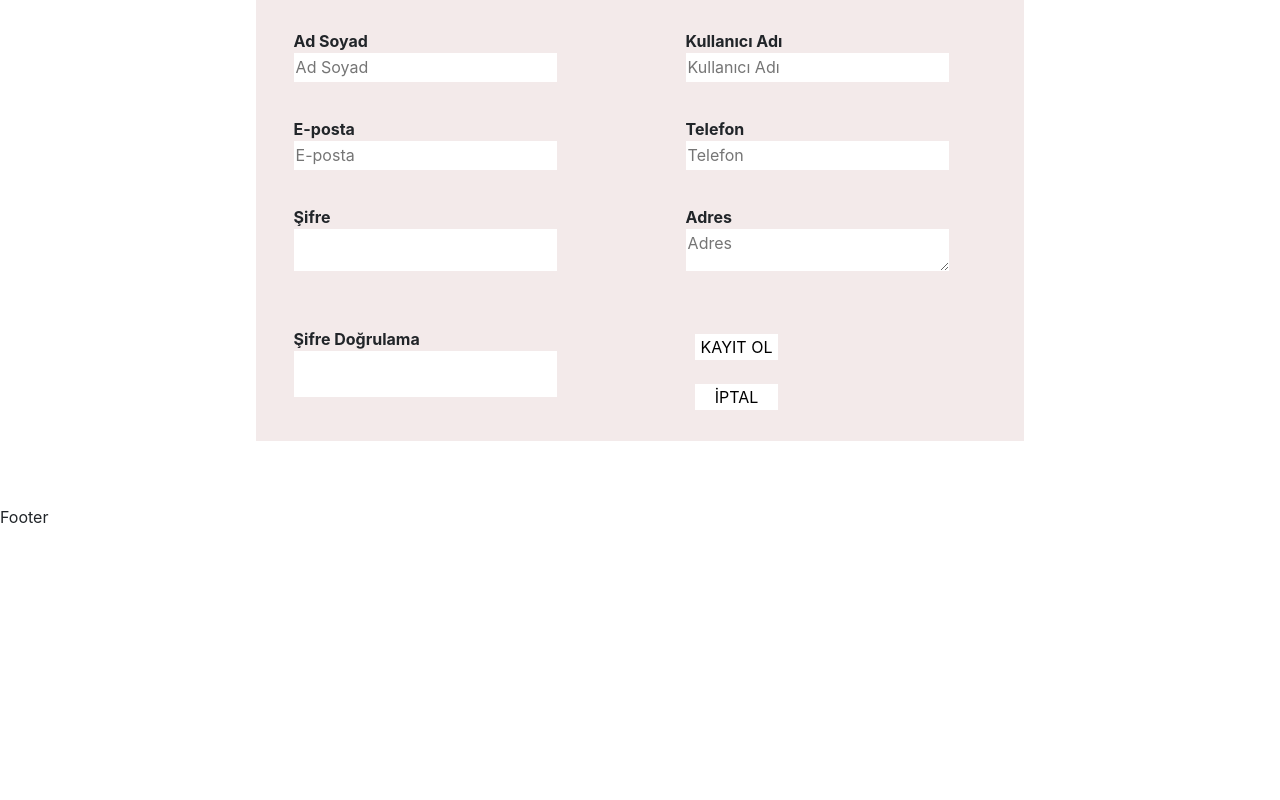
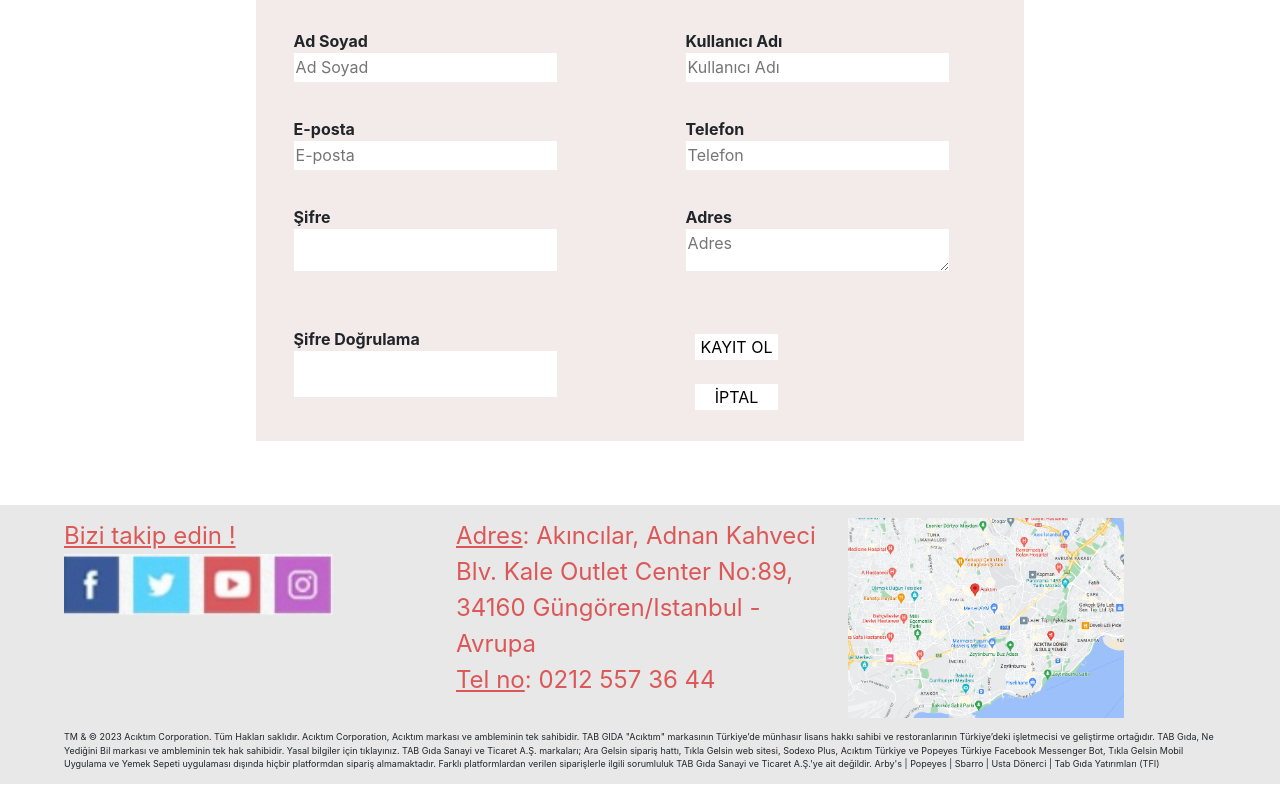
Before and after one commit to 3cenazz/aciktim-app, a React (Create React App) app: page / in a window 1280 px wide. Shown: the part 339-1139 px from the top of the page. Before the commit the page ends 868 px from the top, so only its background shows below. Built offline with nearby package versions, Linux system fonts and the light colour scheme.

Commit message:
Footer
Last version of Footer

```diff
--- a/src/components/Footer.js
+++ b/src/components/Footer.js
@@ -1,11 +1,38 @@
 import React from 'react'
+import "../styles/Footer.css"
+import location from "../images/Location.png"
+import takip from "../images/TakipEt.jpeg"
 
 function Footer() {
-  return (
-    <div>
-      Footer
-    </div>
-  )
+    return (
+        <div className='Footer'>
+
+            <div className="row">
+                <div className="col">
+                    <text>Bizi takip edin !</text>
+                    <img src={takip} alt="takip" style={{ width: "75%" }} />
+                </div>
+                <div className="col">
+                    <text>Adres</text>
+                    : Akıncılar, Adnan Kahveci Blv. Kale Outlet Center No:89, 34160 Güngören/Istanbul - Avrupa
+                    <br/>
+                    <text>Tel no</text>
+                    : 0212 557 36 44
+                </div>
+                <div className="col-4">
+                    <img src={location} alt="location" style={{ width: "75%" }} />
+                </div>
+            </div>
+
+
+
+            <p>
+                TM & © 2023 Acıktım Corporation. Tüm Hakları saklıdır. Acıktım Corporation, Acıktım markası ve ambleminin tek sahibidir. TAB GIDA "Acıktım" markasının Türkiye’de münhasır lisans hakkı sahibi ve restoranlarının Türkiye’deki işletmecisi ve geliştirme ortağıdır. TAB Gıda, Ne Yediğini Bil markası ve ambleminin tek hak sahibidir. Yasal bilgiler için tıklayınız.
+                TAB Gıda Sanayi ve Ticaret A.Ş. markaları; Ara Gelsin sipariş hattı, Tıkla Gelsin web sitesi, Sodexo Plus, Acıktım Türkiye ve Popeyes Türkiye Facebook Messenger Bot, Tıkla Gelsin Mobil Uygulama ve Yemek Sepeti uygulaması dışında hiçbir platformdan sipariş almamaktadır. Farklı platformlardan verilen siparişlerle ilgili sorumluluk TAB Gıda Sanayi ve Ticaret A.Ş.'ye ait değildir.
+                Arby's | Popeyes | Sbarro | Usta Dönerci | Tab Gıda Yatırımları (TFI)
+            </p>
+        </div>
+    )
 }
 
 export default Footer
--- /dev/null
+++ b/src/styles/Footer.css
@@ -0,0 +1,19 @@
+.Footer{
+    background-color: rgba(232, 232, 232, 1);
+    padding: 0%;
+}
+
+.Footer p {
+    font-size: xx-small;
+    padding: 0% 5% 1% 5% ;
+}
+
+.Footer .row {
+    padding:  1% 5% 1% 5% ;
+    color: rgba(220, 87, 87, 1);
+    font-size:x-large;
+}
+
+.Footer text {
+    text-decoration: underline;
+}
```
